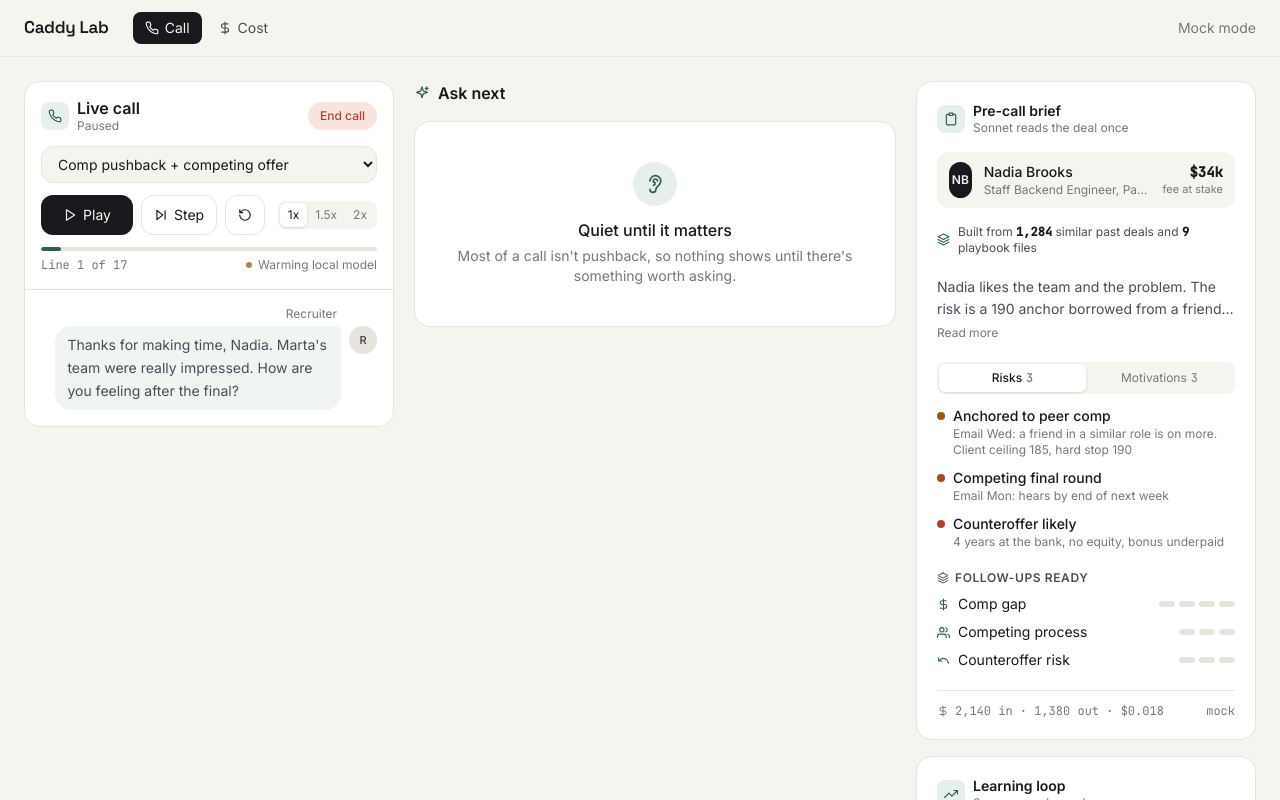
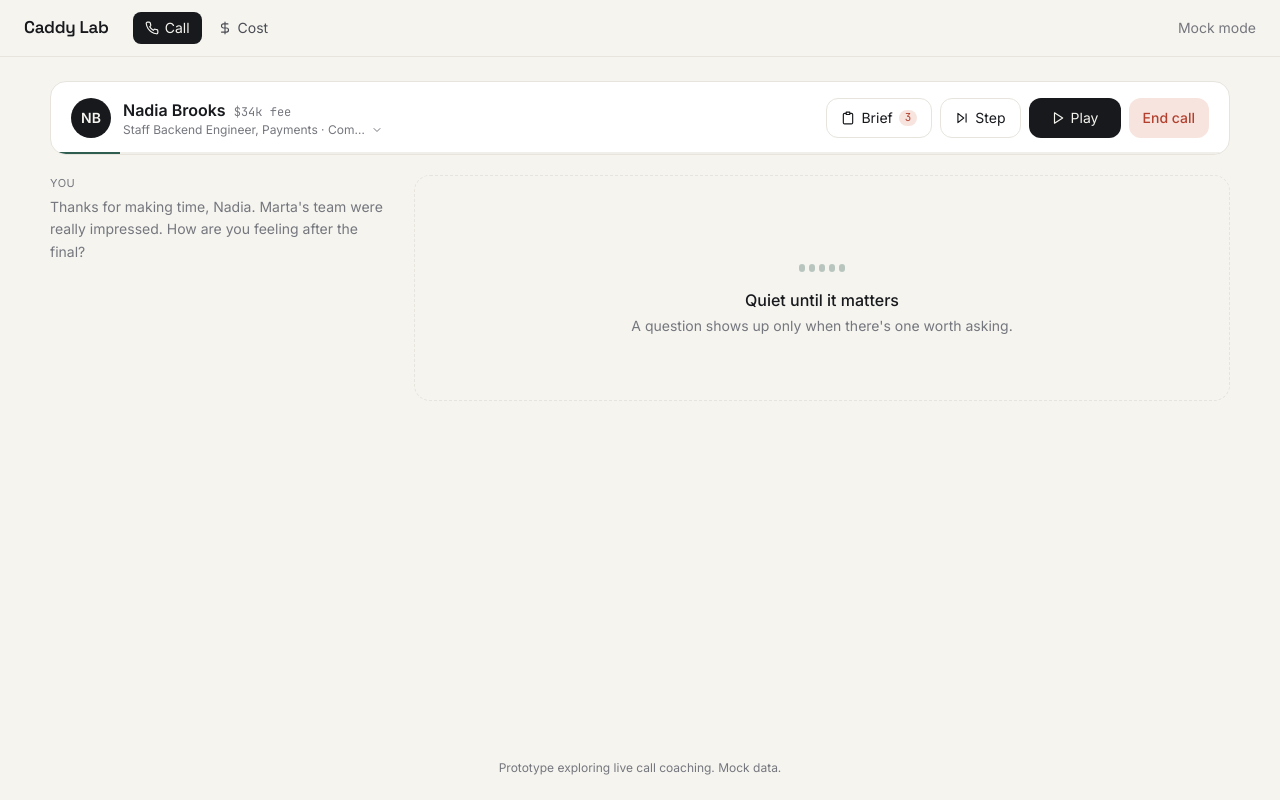
Before and after one commit to RJoshi141/caddy-lab, a Next.js app: page / in a window 1280 px wide. Both pictures are taken after a click on the button "Step". Shown: the top 800 px of the page. Built offline with nearby package versions, Linux system fonts and the light colour scheme.

Commit message:
Simplify the Call tab: one call bar, captions, one question card, brief in a drawer

```diff
--- a/components/CallScreen.tsx
+++ b/components/CallScreen.tsx
@@ -14,7 +14,6 @@ import { ASKED_THRESHOLD, askedSimilarity } from "@/lib/match";
 import { MOMENT, SuggestionCard, SuggestionRow } from "./SuggestionCard";
 import { CATEGORY_ICON, Icon } from "./Icon";
 import { Disclosure } from "./ui";
-import { CATEGORY_BY_ID } from "@/data/categories";
 import { BriefPanel } from "./BriefPanel";
 import { LearningLoop } from "./LearningLoop";
 
@@ -31,7 +30,7 @@ export function CallScreen() {
 
   const [idx, setIdx] = useState(0); // next line to play
   const [playing, setPlaying] = useState(false);
-  const [speed, setSpeed] = useState(1);
+  const [speed] = useState(1); // one speed: fewer controls
   const [cards, setCards] = useState<Card[]>([]);
   const [briefLoading, setBriefLoading] = useState(false);
   const [peek, setPeek] = useState<string | null>(null);
@@ -45,6 +44,7 @@ export function CallScreen() {
   // The line currently being "heard": words appear like live captions.
   const [streaming, setStreaming] = useState<{ i: number; words: number } | null>(null);
   const runId = useRef(0);
+  const [briefOpen, setBriefOpen] = useState(false);
   const [heard, setHeard] = useState(0); // lines fully processed
   const feed = useRef<HTMLOListElement>(null);
   // Keep the newest line in view, like a live caption feed.
@@ -214,93 +214,86 @@ export function CallScreen() {
   useEffect(() => {
     const onKey = (e: KeyboardEvent) => {
       const t = e.target as HTMLElement;
-      if (["INPUT", "SELECT", "TEXTAREA", "BUTTON"].includes(t.tagName) || peek) return;
+      if (["INPUT", "SELECT", "TEXTAREA", "BUTTON"].includes(t.tagName) || peek || briefOpen) return;
       if (e.key === " " && ready && !done) { e.preventDefault(); setPlaying((p) => !p); }
       if (e.key === "ArrowRight" && ready && !playing) { e.preventDefault(); next(); }
     };
     window.addEventListener("keydown", onKey);
     return () => window.removeEventListener("keydown", onKey);
-  }, [ready, done, playing, next, peek]);
+  }, [ready, done, playing, next, peek, briefOpen]);
 
   return (
-    <div className="grid grid-cols-1 lg:grid-cols-[minmax(300px,370px)_1fr_minmax(290px,340px)] gap-5 items-start">
-      {/* Live call: scenario, controls, transcript */}
-      <section className="panel flex flex-col lg:sticky lg:top-20 max-h-[calc(100vh-110px)]" aria-labelledby="call-title">
-        <div className="p-4 border-b border-line space-y-3">
-          <div className="flex items-center gap-2">
-            <span className="relative grid place-items-center w-7 h-7 rounded-lg bg-fast-soft text-fast">
-              <Icon name="phone" size={14} />
-              {playing && <span className="ping absolute inset-0 rounded-lg border border-fast" />}
+    <div className="max-w-[1180px] mx-auto">
+      {/* Call bar: who, where we are, and the few controls you need */}
+      <section className="panel relative overflow-hidden px-5 py-4 flex flex-wrap items-center gap-x-5 gap-y-3" aria-label="Call">
+        <div className="flex items-center gap-3 min-w-0">
+          <span className="relative grid place-items-center w-10 h-10 rounded-full bg-ink text-paper text-sm font-semibold shrink-0">
+            {deal.candidate.name.split(" ").map((p) => p[0]).join("")}
+            {streaming && scenario.lines[streaming.i].speaker === "candidate" && <span className="ping absolute inset-0 rounded-full border-2 border-fast" />}
           </span>
-            <div>
-              <h2 id="call-title" className="font-semibold leading-tight">Live call</h2>
-              <p className="text-xs text-ink-3">{streaming ? `${scenario.lines[streaming.i].speaker === "candidate" ? firstName : "You"} speaking…` : playing ? "Listening…" : done ? "Call ended" : idx === 0 ? "Ready when you are" : "Paused"}</p>
+          <div className="min-w-0">
+            <div className="flex items-baseline gap-2">
+              <span className="font-semibold truncate">{deal.candidate.name}</span>
+              <span className="num text-xs text-ink-3">${Math.round(deal.fee / 1000)}k fee</span>
             </div>
-            {/* Voice level: moves only while someone is talking */}
-            <div className={`ml-auto flex items-end gap-0.5 h-5 transition-opacity duration-300 ${streaming ? "opacity-100" : "opacity-0"}`} aria-hidden="true">
+            <label className="flex items-center gap-1 text-xs text-ink-3">
+              <span className="sr-only">Scenario</span>
+              <select value={scenarioId} onChange={(e) => { setScenarioId(e.target.value); reset(); }} className="appearance-none bg-transparent pr-4 hover:text-ink cursor-pointer max-w-[260px] truncate">
+                {SCENARIOS.map((s) => <option key={s.id} value={s.id}>{DEAL_BY_ID[s.dealId].job.title} · {s.title}</option>)}
+              </select>
+              <Icon name="chevron" size={12} className="-ml-4 pointer-events-none" />
+            </label>
+          </div>
+        </div>
+
+        <div className="ml-auto flex items-center gap-2">
+          {/* Voice level, only while someone is talking */}
+          <div className={`flex items-end gap-0.5 h-5 mr-1 transition-opacity duration-300 ${streaming ? "opacity-100" : "opacity-0"}`} aria-hidden="true">
             {[0, 1, 2, 3, 4].map((k) => (
               <span key={k} className={`eq w-1 rounded-full ${streaming && scenario.lines[streaming.i].speaker === "candidate" ? "bg-ink" : "bg-fast"}`} style={{ animationDelay: `${k * 110}ms` }} />
             ))}
           </div>
-            {idx > 0 && !done && (
-              <button onClick={endCall} className="press ml-1 px-3 py-1.5 rounded-full text-xs font-medium bg-risk-soft text-risk hover:bg-risk hover:text-white">
+          <button onClick={() => setBriefOpen(true)} className="press flex items-center gap-1.5 min-h-10 px-3.5 rounded-xl border border-line hover:bg-paper text-sm">
+            <Icon name="clipboard" size={14} /> Brief
+            {briefData && <span className="num text-[11px] px-1.5 rounded-full bg-risk-soft text-risk">{briefData.brief.riskSignals.length}</span>}
+          </button>
+          {done ? (
+            <button onClick={reset} className="press flex items-center gap-1.5 min-h-10 px-4 rounded-xl bg-ink text-paper text-sm">
+              <Icon name="reset" size={14} /> Replay
+            </button>
+          ) : (
+            <>
+              <button onClick={next} disabled={!ready || playing || !!streaming} className="press flex items-center gap-1.5 min-h-10 px-3.5 rounded-xl border border-line hover:bg-paper text-sm disabled:opacity-40">
+                <Icon name="step" size={14} /> Step
+              </button>
+              <button onClick={() => setPlaying((p) => !p)} disabled={!ready} className="press flex items-center justify-center gap-1.5 min-h-10 w-[92px] rounded-xl bg-ink text-paper text-sm disabled:opacity-40">
+                <Icon name={playing ? "pause" : "play"} size={14} /> {playing ? "Pause" : "Play"}
+              </button>
+              {idx > 0 && (
+                <button onClick={endCall} className="press rise min-h-10 px-3.5 rounded-xl text-sm font-medium bg-risk-soft text-risk hover:bg-risk hover:text-white">
                   End call
                 </button>
               )}
+            </>
+          )}
         </div>
 
-          <label className="block">
-            <span className="sr-only">Scenario</span>
-            <select value={scenarioId} onChange={(e) => { setScenarioId(e.target.value); reset(); }} className="w-full px-3 py-2 rounded-xl border border-line bg-paper text-sm">
-              {SCENARIOS.map((s) => <option key={s.id} value={s.id}>{s.title}</option>)}
-            </select>
-          </label>
+        {/* Progress through the call, as a hairline */}
+        <div className="absolute left-0 right-0 bottom-0 h-0.5 bg-line/60">
+          <div className="h-full bg-fast transition-[width] duration-500" style={{ width: `${(idx / scenario.lines.length) * 100}%` }} />
+        </div>
+      </section>
 
-          <div className="flex items-center gap-2 text-sm">
-            <button onClick={() => setPlaying((p) => !p)} disabled={!ready || done} className="press flex items-center justify-center gap-1.5 min-h-10 px-4 rounded-xl bg-ink text-paper disabled:opacity-40 w-[92px]">
-              <Icon name={playing ? "pause" : "play"} size={14} />{playing ? "Pause" : "Play"}
-            </button>
-            <button onClick={next} disabled={!ready || playing || done || !!streaming} className="press flex items-center gap-1.5 min-h-10 px-3 rounded-xl border border-line hover:bg-paper disabled:opacity-40">
-              <Icon name="step" size={14} />Step
-            </button>
-            <button onClick={reset} aria-label="Reset" title="Reset" className="press grid place-items-center w-10 h-10 rounded-xl border border-line hover:bg-paper">
-              <Icon name="reset" size={14} />
-            </button>
-            <div className="ml-auto flex rounded-lg bg-paper p-0.5 text-xs" role="group" aria-label="Playback speed">
-              {[1, 1.5, 2].map((s) => (
-                <button key={s} onClick={() => setSpeed(s)} aria-pressed={speed === s} className={`press px-2 py-1 rounded-md ${speed === s ? "bg-card shadow-sm text-ink" : "text-ink-3"}`}>{s}x</button>
-              ))}
-            </div>
-          </div>
-
-          {/* Progress through the call */}
-          <div>
-            <div className="h-1 rounded-full bg-line overflow-hidden">
-              <div className="h-full bg-fast rounded-full transition-[width] duration-300" style={{ width: `${(idx / scenario.lines.length) * 100}%` }} />
-            </div>
-            <div className="mt-1.5 flex items-center justify-between text-xs text-ink-3">
-              <span className="num">Line {idx} of {scenario.lines.length}</span>
-              <span className="flex items-center gap-1.5" title="The local model helps when keywords miss">
-                <span className={`w-1.5 h-1.5 rounded-full ${emb.status === "ready" ? "bg-fast" : emb.status === "error" ? "bg-ink-3" : "bg-slow animate-pulse"}`} />
-                {emb.status === "ready" ? "Local model warm" : emb.status === "error" ? "Keywords only" : "Warming local model"}
-              </span>
-            </div>
-          </div>
-        </div>
-
-        <ol ref={feed} className="p-4 space-y-3 overflow-y-auto flex-1" aria-live="polite">
+      <div className="mt-5 grid grid-cols-1 lg:grid-cols-[minmax(280px,340px)_1fr] gap-6 items-start">
+        {/* Captions */}
+        <section className="lg:sticky lg:top-20" aria-label="Transcript">
+          <ol ref={feed} className="max-h-[calc(100vh-220px)] overflow-y-auto pr-1 space-y-4" aria-live="polite">
             {scenario.lines.slice(0, idx).map((l, i) => {
-            const fired = cards.find((c) => c.lineIndex === i);
               const isCand = l.speaker === "candidate";
-            const latest = i === idx - 1;
               return (
-              <li key={i} className={`rise flex gap-2 transition-opacity duration-500 hover:opacity-100 ${isCand ? "" : "flex-row-reverse"} ${i < idx - 4 ? "opacity-45" : ""}`}>
-                <span className={`mt-5 shrink-0 grid place-items-center w-7 h-7 rounded-full text-[11px] font-semibold ${isCand ? "bg-ink text-paper" : "bg-line text-ink-2"}`}>
-                  {isCand ? firstName[0] : "R"}
-                </span>
-                <div className={`max-w-[85%] flex flex-col ${isCand ? "items-start" : "items-end"}`}>
-                  <span className="text-xs text-ink-3 mb-1 px-1">{isCand ? firstName : "Recruiter"}</span>
-                  <p className={`text-sm leading-relaxed px-3 py-2 rounded-2xl transition-colors ${isCand ? `rounded-tl-md bg-paper text-ink ${latest ? "ring-1 ring-ink/15" : ""}` : "rounded-tr-md bg-fast-soft/60 text-ink-2"}`}>
+                <li key={i} className={`rise transition-opacity duration-500 hover:opacity-100 ${i < idx - 3 ? "opacity-35" : ""}`}>
+                  <div className={`text-[11px] uppercase tracking-wider mb-1 ${isCand ? "text-ink-2 font-semibold" : "text-ink-3"}`}>{isCand ? firstName : "You"}</div>
+                  <p className={`leading-relaxed ${isCand ? "text-[15px] text-ink" : "text-sm text-ink-3"}`}>
                     {streaming?.i === i ? (
                       <>
                         {l.text.split(" ").slice(0, streaming.words).join(" ")}
@@ -310,65 +303,77 @@ export function CallScreen() {
                       l.text
                     )}
                   </p>
-                  {fired && (
-                    <span className="mt-1 flex items-center gap-1 text-[11px] text-fast px-1">
-                      <Icon name={CATEGORY_ICON[fired.categoryId] ?? "message"} size={11} />
-                      {CATEGORY_BY_ID[fired.categoryId]?.label}
-                    </span>
-                  )}
-                </div>
                 </li>
               );
             })}
             {idx === 0 && (
-            <li className="py-10 text-center text-sm text-ink-3">
-              <Icon name="mic" size={22} className="mx-auto mb-2 text-ink-3" />
-              {ready ? "Press Play, or Step through line by line." : "Waiting for the pre-call brief…"}
+              <li className="text-sm text-ink-3 pt-2">
+                {ready ? "The call shows up here as it happens." : "Preparing the brief…"}
                 <span className="block mt-1 text-xs">Space to play · → to step</span>
               </li>
             )}
           </ol>
         </section>
 
-      {/* The suggestion */}
-      <section className="space-y-4 min-w-0" aria-labelledby="sugg-title">
-        <div className="flex items-center gap-2">
-          <Icon name={done && cards.length ? "check" : "sparkles"} size={16} className="text-fast" />
-          <h2 id="sugg-title" className="font-semibold">{done && cards.length ? "After the call" : "Ask next"}</h2>
-        </div>
+        {/* The one thing to look at */}
+        <section className="space-y-4 min-w-0" aria-label="Ask next">
           {done && cards.length > 0 ? (
             <Recap cards={cards} nextSteps={briefData?.brief.nextSteps ?? []} name={firstName} />
           ) : current ? (
             <SuggestionCard key={current.id} s={current} ladderSize={ladderSize} upNext={upNext} onAct={(a) => act(current, a)} onPeek={setPeek} />
           ) : (
-          <div className="panel border-dashed p-10 text-center">
-            {streaming || playing ? (
-              <div className="mx-auto mb-3 flex items-end justify-center gap-1 h-8" aria-hidden="true">
-                {[0, 1, 2, 3, 4].map((k) => <span key={k} className="eq w-1.5 rounded-full bg-fast" style={{ animationDelay: `${k * 110}ms` }} />)}
+            <div className="rounded-2xl border border-dashed border-line px-8 py-16 text-center">
+              <div className={`mx-auto mb-4 flex items-end justify-center gap-1 h-8 transition-opacity ${streaming || playing ? "opacity-100" : "opacity-30"}`} aria-hidden="true">
+                {[0, 1, 2, 3, 4].map((k) => <span key={k} className={`${streaming || playing ? "eq" : "h-2"} w-1.5 rounded-full bg-fast`} style={{ animationDelay: `${k * 110}ms` }} />)}
               </div>
-            ) : (
-              <span className="mx-auto mb-3 grid place-items-center w-11 h-11 rounded-full bg-fast-soft text-fast"><Icon name="ear" size={20} /></span>
-            )}
               <p className="font-medium">{streaming || playing ? "Listening" : "Quiet until it matters"}</p>
-            <p className="mt-1 text-sm text-ink-3">Most of a call isn&apos;t pushback, so nothing shows until there&apos;s something worth asking.</p>
+              <p className="mt-1 text-sm text-ink-3">A question shows up only when there&apos;s one worth asking.</p>
             </div>
           )}
           {(done ? cards.length > 0 : history.length > 0) && (
-          <Disclosure title={done ? "Questions from this call" : "Earlier on this call"} icon="clock" meta={<span className="num">{done ? cards.length : history.length}</span>} className="pt-1">
+            <Disclosure title={done ? "Questions from this call" : "Earlier"} icon="clock" meta={<span className="num">{done ? cards.length : history.length}</span>}>
               <div className="space-y-2 pt-2">
                 {(done ? [...cards].reverse() : history).map((c) => <SuggestionRow key={c.id} s={c} />)}
               </div>
             </Disclosure>
           )}
         </section>
+      </div>
 
-      {/* Brief + learning loop */}
-      <aside className={`space-y-4 transition-opacity duration-500 ${playing ? "opacity-50 hover:opacity-100" : ""}`}>
+      {/* Brief and learning loop live in a drawer: there when you want them, gone when you don't */}
+      <Drawer open={briefOpen} onClose={() => setBriefOpen(false)} title="Pre-call brief">
         <BriefPanel deal={deal} data={briefData} loading={briefLoading} onRegenerate={() => loadBrief(true)} live={session.mode === "live"} progress={progress} />
         <LearningLoop log={log} onClear={() => setLog([])} />
-      </aside>
+        <p className="flex items-center gap-1.5 text-xs text-ink-3 px-1">
+          <span className={`w-1.5 h-1.5 rounded-full ${emb.status === "ready" ? "bg-fast" : emb.status === "error" ? "bg-ink-3" : "bg-slow animate-pulse"}`} />
+          {emb.status === "ready" ? "Local model warm" : emb.status === "error" ? "Matching on keywords only" : "Warming local model"}
+        </p>
+      </Drawer>
 
       {peek && <PlaybookPeek file={peek} onClose={() => setPeek(null)} />}
+    </div>
+  );
+}
+
+// Slide-over panel from the right.
+function Drawer({ open, onClose, title, children }: { open: boolean; onClose: () => void; title: string; children: React.ReactNode }) {
+  useEffect(() => {
+    if (!open) return;
+    const onKey = (e: KeyboardEvent) => e.key === "Escape" && onClose();
+    window.addEventListener("keydown", onKey);
+    return () => window.removeEventListener("keydown", onKey);
+  }, [open, onClose]);
+  return (
+    <div className={`fixed inset-0 z-30 ${open ? "" : "pointer-events-none"}`} aria-hidden={!open}>
+      <div onClick={onClose} className={`absolute inset-0 bg-ink/20 transition-opacity duration-300 ${open ? "opacity-100" : "opacity-0"}`} />
+      <aside role="dialog" aria-modal="true" aria-label={title} className={`absolute right-0 top-0 h-full w-full max-w-[420px] bg-paper border-l border-line overflow-y-auto p-4 space-y-4 transition-[transform,box-shadow] duration-300 ease-out ${open ? "translate-x-0 shadow-2xl" : "translate-x-full shadow-none"}`}>
+        <div className="flex justify-end">
+          <button onClick={onClose} className="press flex items-center gap-1 text-sm text-ink-2 px-2 py-1 rounded-lg hover:bg-line/60">
+            <Icon name="x" size={14} /> close
+          </button>
+        </div>
+        {children}
+      </aside>
     </div>
   );
 }
```
Also changed, not shown: components/SuggestionCard.tsx (+14 -32 lines). Lines whose indentation alone changed are shown as unchanged.
